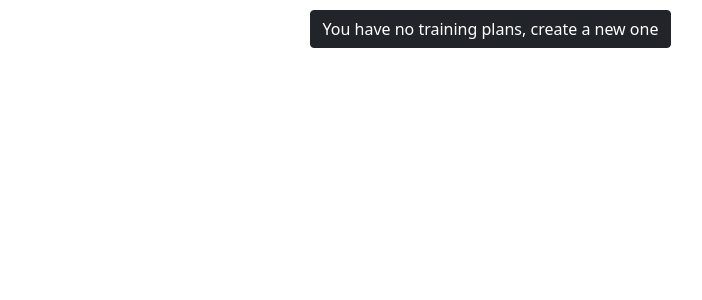
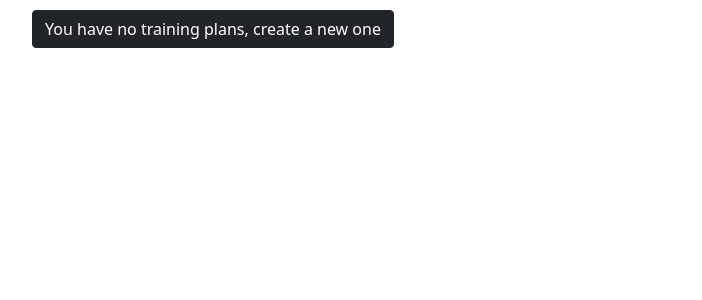
Before and after one commit to Gribek/RunSchedule, a Django app: page /runapp/training_plans in a window 1280 px wide. Shown: the part 56-356 px from the top of the page, without its empty margins (152-854 px from the left). Run offline with Django 3.2, Linux system fonts and the light colour scheme; the visitor is signed in with stand-in values (Sample User, id 1); data that the repository does not hold is empty.

Commit message:
Add css for empty-container class (no content on the page)

```diff
--- a/runapp/static/runapp/style.css
+++ b/runapp/static/runapp/style.css
@@ -1,5 +1,9 @@
 body {
   margin-left: 5px; }
+
+@media (min-width: 720px) {
+  .empty-container {
+    width: 700px; } }
 
 @media (min-width: 1200px) {
   .calendar-container {
--- a/runapp/static/runapp/style.scss
+++ b/runapp/static/runapp/style.scss
@@ -3,6 +3,12 @@ $calendar_color_2: #DDE3FD;
 
 body {
     margin-left: 5px;
+}
+
+.empty-container {
+    @media (min-width: 720px) {
+        width: 700px;
+    }
 }
 
 .calendar-container {
```
